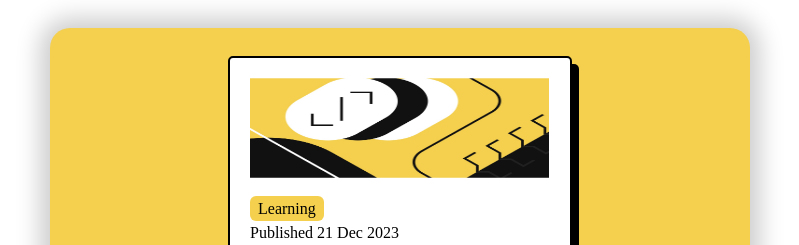
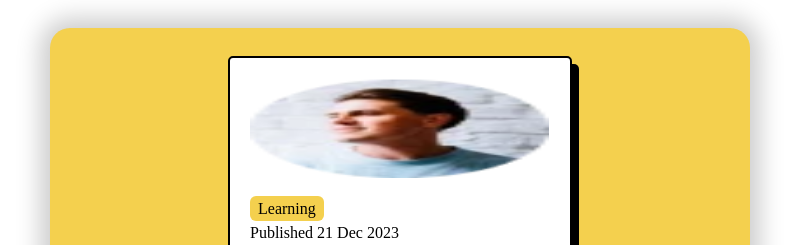
Before and after one commit to Touseef-pakhtun/project3, a plain HTML site: page index.html in a window 1280 px wide. Shown: the top 245 px of the page, without its empty margins (240-1039 px from the left). Drawn offline with Linux system fonts and the light colour scheme; files whose address does not match are found by name.

Commit message:
Replace image source in index.html

```diff
--- a/index.html
+++ b/index.html
@@ -15,7 +15,7 @@
   <div id="container">
     <div class="midclass">
       <div class="innerclass">
-        <div class="imageclass" style="display: block;"><img src="illustration-article.jpg" width="299px" height="100px" alt=""  ></div><br>
+        <div class="imageclass" style="display: block;"><img src="image-avatar.webp" width="299px" height="100px" alt=""  ></div><br>
         <div class="paragraph" style="display: block;"><span style="padding: 4px;padding-right: 8px;padding-left: 8px;border-radius: 6px; background-color:hsl(47, 88%, 63%);">Learning</span><p style="margin: 6px;margin-left: 0px;">Published 21 Dec 2023</p><span style="font-weight: bolder; font-size: x-large;padding: 0px;margin: 0px;">HTML & CSS foundations</span><p style="padding: 0px;margin: 0px; width: 300px; color: rgb(109, 107, 107);">These languages are the backbone of every website, defining structure, content, and presentation.</p ><p style="padding: 0px; margin: 0px;"><img src="assets/images/image-avatar.webp" height="40px" width="40" alt=""><span style="position: relative;bottom: 10px;left: 10px;font-size: large;">Greg Hooper</span></p></div>
       </div>
     </div>
```
